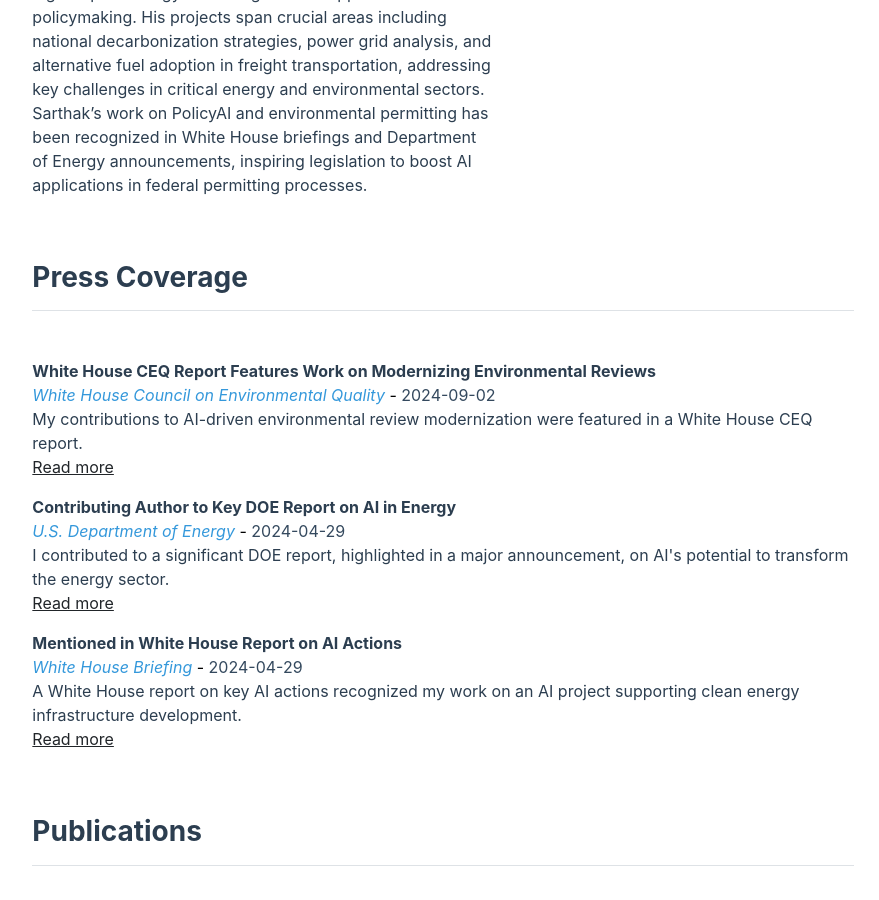
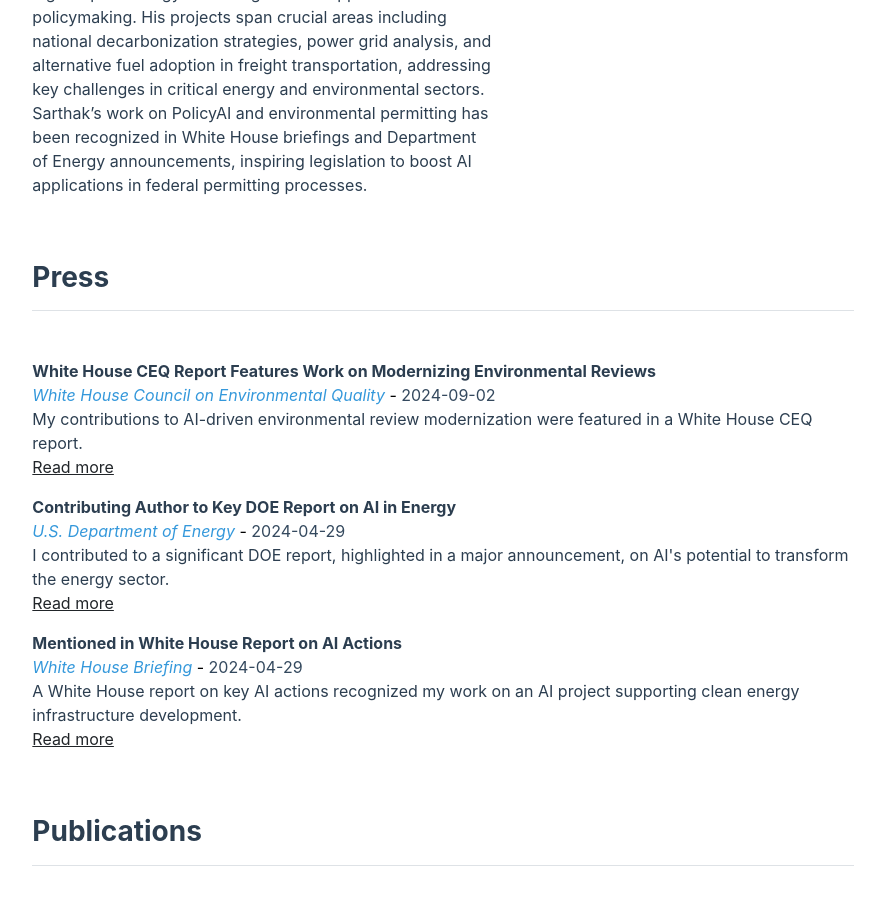
Before and after one commit to sarthakchat/sarthakchat.github.io, a Jekyll site: the page built from index.md, in a window 1280 px wide and 900 px high, scrolled down 610 px. Shown: the whole window, without its empty margins (197-1076 px from the left). Built offline with Jekyll 4.4.1, drawn with Linux system fonts in a browser that asks for light colours.

Commit message:
G Analytics Updated

```diff
--- a/_includes/contact.html
+++ b/_includes/contact.html
@@ -6,7 +6,7 @@
       <div class="col-md-7">
         <h4 style="color: #2C3E50; font-weight: bold;">{{ contact.name }}</h4>
         <p style="color: #34495E;">{{ contact.title }} | {{ contact.department }}</p>
-        <p style="color: #42911a;">{{ contact.company }} | {{ contact.institution }}</p>
+        <p style="color: #006400;">{{ contact.company }} | {{ contact.institution }}</p>
         <p style="color: #34495E;">{{ contact.institution_address }}</p>
         <p><span style="color: #2C3E50;">Phone:</span> <span class="contact-link">{{ contact.phone }}</span></p>
         <p><span style="color: #2C3E50;">Email:</span> <span class="contact-link">{{ contact.email }}</span></p>
--- a/_layouts/home.html
+++ b/_layouts/home.html
@@ -14,7 +14,7 @@ layout: default
 
 <div class="row g-5 mb-5">
   <div class="col-md-12">
-    <h3 class="fw-bold border-bottom pb-3 mb-5" style="color: #2C3E50;">Press Coverage</h3>
+    <h3 class="fw-bold border-bottom pb-3 mb-5" style="color: #2C3E50;">Press</h3>
     <div class="news-coverage">
       {% for item in site.data.settings.featured_news_coverage %}
         <p>
```
Also changed, not shown: _includes/head.html (+0 -11 lines), _layouts/default.html (+12 -0 lines).
